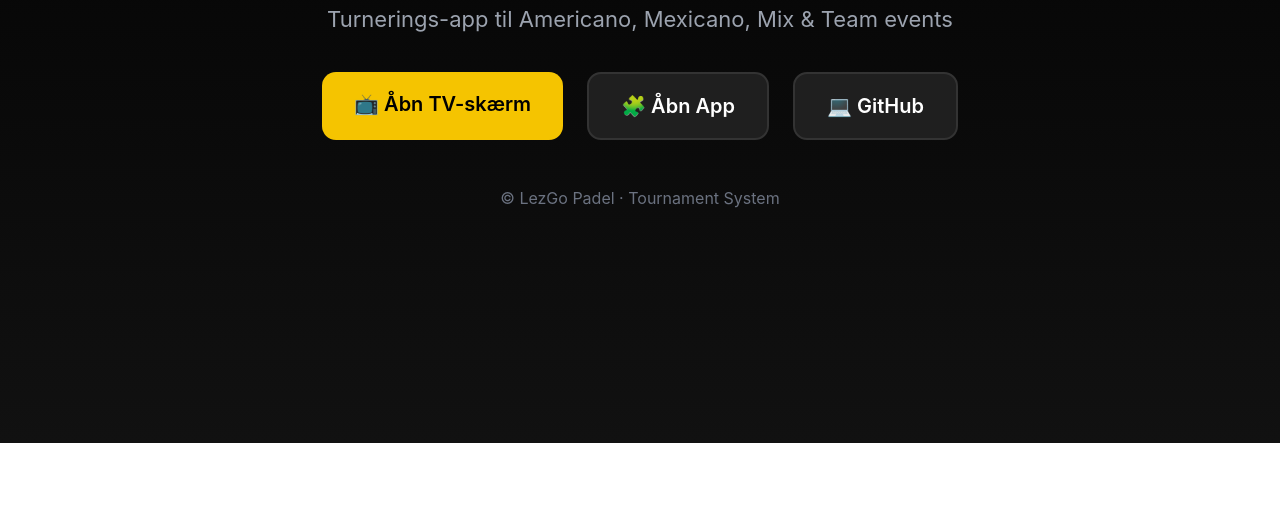
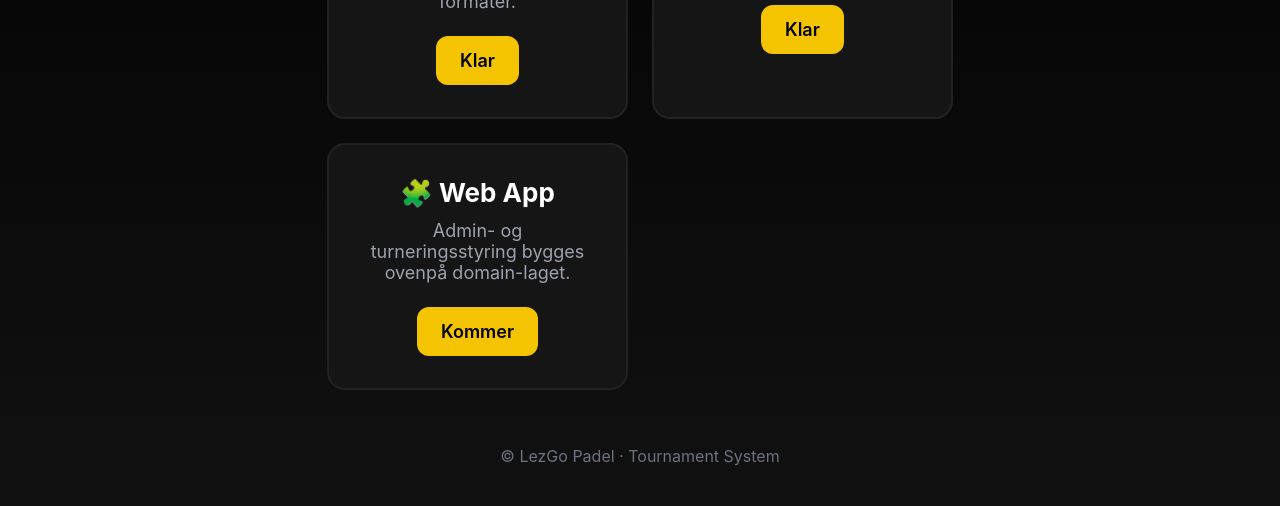
Before and after one commit to HaoNgo81/LEZGO-PADEL-TOURNAMENT-APP, a website: page index.html in a window 1280 px wide. Shown: the part 357-863 px from the top of the page. Before the commit the page ends 800 px from the top, so only its background shows below. Drawn offline with Linux system fonts and the light colour scheme.

Commit message:
Update index.html

```diff
--- a/index.html
+++ b/index.html
@@ -5,20 +5,34 @@
   <title>LezGo Padel – Tournament App</title>
   <meta name="viewport" content="width=device-width, initial-scale=1.0" />
   <style>
+    :root {
+      --bg: #0b0b0b;
+      --card: #151515;
+      --primary: #f5c400;
+      --text: #ffffff;
+      --muted: #9ca3af;
+    }
+
+    * {
+      box-sizing: border-box;
+      margin: 0;
+      padding: 0;
+      font-family: Inter, Arial, sans-serif;
+    }
+
     body {
-      margin: 0;
-      font-family: Inter, Arial, sans-serif;
       background: linear-gradient(180deg, #000, #111);
-      color: #fff;
+      color: var(--text);
+      min-height: 100vh;
       display: flex;
+      justify-content: center;
       align-items: center;
-      justify-content: center;
-      height: 100vh;
     }
 
     .container {
+      max-width: 900px;
       text-align: center;
-      max-width: 800px;
+      padding: 40px;
     }
 
     h1 {
@@ -28,43 +42,46 @@
 
     p {
       font-size: 22px;
-      color: #9ca3af;
-      margin-bottom: 40px;
+      color: var(--muted);
+      margin-bottom: 48px;
     }
 
-    .buttons {
-      display: flex;
+    .grid {
+      display: grid;
+      grid-template-columns: repeat(auto-fit, minmax(240px, 1fr));
       gap: 24px;
-      justify-content: center;
-      flex-wrap: wrap;
     }
 
-    a {
-      text-decoration: none;
-      padding: 20px 32px;
-      border-radius: 14px;
-      font-size: 20px;
-      font-weight: 600;
-      transition: all 0.2s ease;
+    .card {
+      background: var(--card);
+      border-radius: 18px;
+      padding: 32px;
+      border: 2px solid #222;
     }
 
-    .primary {
-      background: #f5c400;
+    .card h2 {
+      font-size: 26px;
+      margin-bottom: 12px;
+    }
+
+    .card p {
+      font-size: 18px;
+      margin-bottom: 24px;
+    }
+
+    button {
+      padding: 14px 24px;
+      font-size: 18px;
+      font-weight: 600;
+      border-radius: 12px;
+      border: none;
+      cursor: pointer;
+      background: var(--primary);
       color: #000;
     }
 
-    .secondary {
-      background: #1f1f1f;
-      color: #fff;
-      border: 2px solid #333;
-    }
-
-    a:hover {
-      transform: scale(1.05);
-    }
-
     footer {
-      margin-top: 48px;
+      margin-top: 56px;
       font-size: 16px;
       color: #6b7280;
     }
@@ -76,12 +93,24 @@
     <h1>LezGo Padel</h1>
     <p>Turnerings-app til Americano, Mexicano, Mix & Team events</p>
 
-    <div class="buttons">
-      <a class="primary" href="./tv/tv-leaderboard.html">📺 Åbn TV-skærm</a>
-      <a class="secondary" href="./app/app.html">🧩 Åbn App</a>
-      <a class="secondary" href="https://github.com/haongo81/LEZGO-PADEL-TOURNAMENT-APP" target="_blank">
-        💻 GitHub
-      </a>
+    <div class="grid">
+      <div class="card">
+        <h2>🏆 Turneringsmotor</h2>
+        <p>Fuld logik til Americano, Mexicano, Mix & Team-formater.</p>
+        <button disabled>Klar</button>
+      </div>
+
+      <div class="card">
+        <h2>📊 Leaderboards</h2>
+        <p>Player & Team leaderboards med fleksibel ranking.</p>
+        <button disabled>Klar</button>
+      </div>
+
+      <div class="card">
+        <h2>🧩 Web App</h2>
+        <p>Admin- og turneringsstyring bygges ovenpå domain-laget.</p>
+        <button disabled>Kommer</button>
+      </div>
     </div>
 
     <footer>
```
